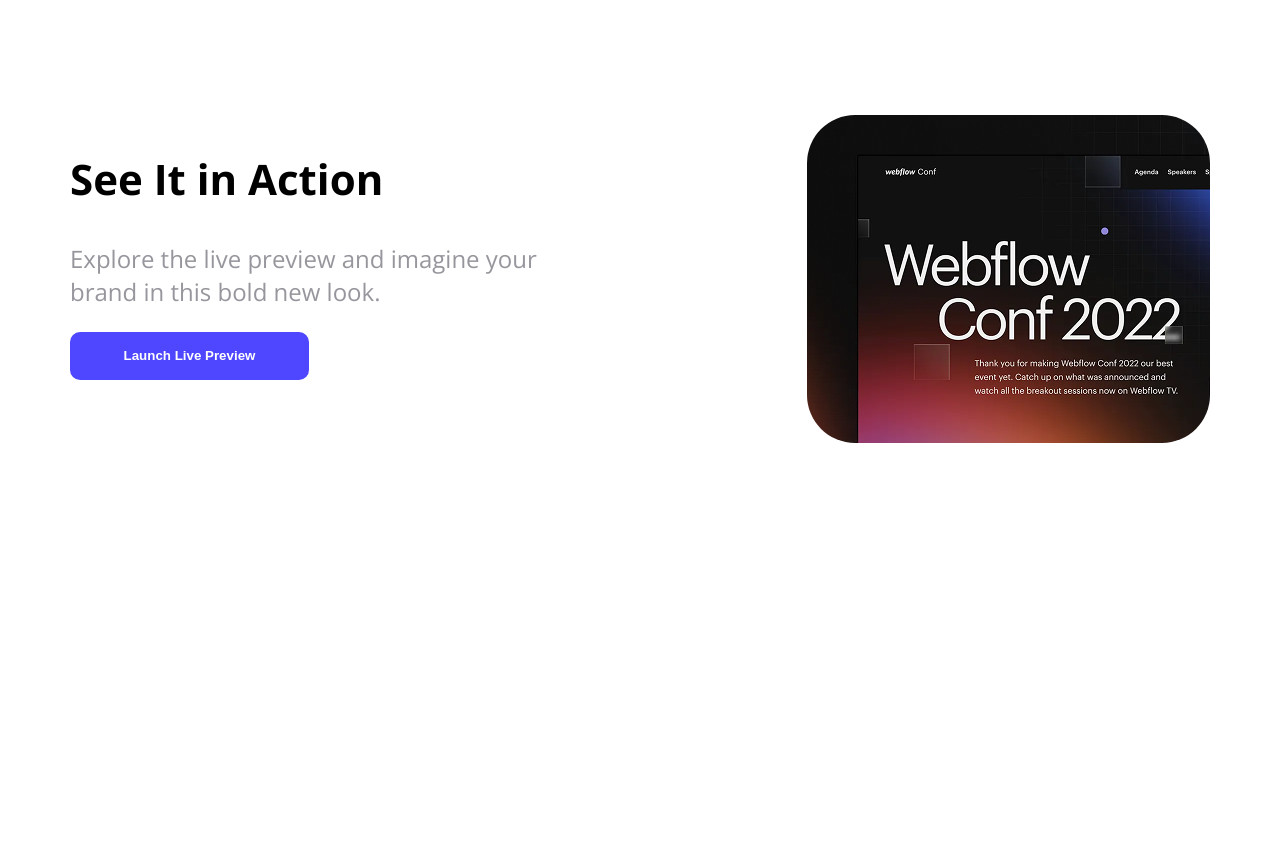
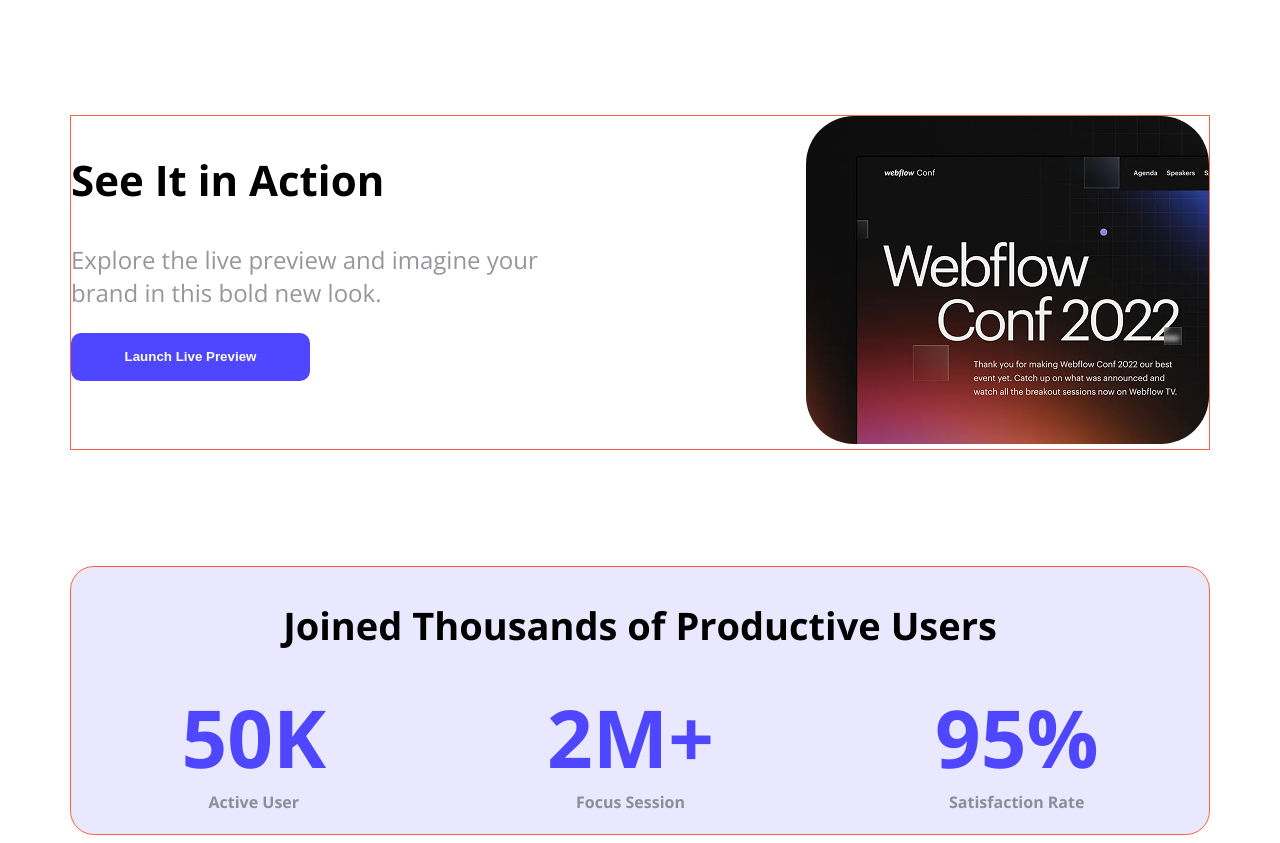
Before and after one commit to joybappy/assignment-1, a plain HTML site: page index.html in a window 1280 px wide. Shown: the part 707-1550 px from the top of the page. Before the commit the page ends 1271 px from the top, so only its background shows below. Drawn offline with nearby package versions, Linux system fonts and the light colour scheme.

Commit message:
productive user section added

```diff
--- a/index.html
+++ b/index.html
@@ -27,7 +27,7 @@
         </header>
     </div>
 
-    <main>
+    <main class="max-width">
         <section class="action">
             <div class="left-item">
                 <h1>See It in Action</h1>
@@ -38,6 +38,24 @@
                 <img src="assets/wc-mini.png" alt="" style="border-radius: 48px;">
             </div>
         </section>
+
+        <section class="productive-user-container">
+            <h1>Joined Thousands of Productive Users</h1>
+            <div class="user-data-container">
+                <div class="user-actual-data">
+                    <h1>50K</h1>
+                    <h4>Active User</h4>
+                </div>
+                <div class="user-actual-data">
+                    <h1>2M+</h1>
+                    <h4>Focus Session</h4>
+                </div>
+                <div class="user-actual-data">
+                    <h1>95%</h1>
+                    <h4>Satisfaction Rate</h4>
+                </div>
+            </div>
+        </section>
     </main>
     <footer>
 
--- a/styles.css
+++ b/styles.css
@@ -5,6 +5,11 @@
      font-style: normal;
      font-variation-settings:
          "wdth" 100;
+ }
+
+ .max-width {
+     max-width: 1140px;
+     margin: 0 auto;
  }
 
  .header-background {
@@ -63,8 +68,7 @@
  }
 
  .action {
-     max-width: 1140px;
-     margin: 0 auto;
+     border: 1px solid tomato;
      display: flex;
      justify-content: space-between;
      margin-top: 116px;
@@ -94,3 +98,37 @@
      width: 239px;
      color: white;
  }
+
+ .productive-user-container {
+     border: 1px solid tomato;
+     background-color: #4d47ff1f;
+     border-radius: 24px;
+ }
+
+ .productive-user-container h1 {
+     font-size: 38px;
+     font-weight: bold;
+     text-align: center;
+ }
+
+ .user-data-container {
+     display: flex;
+     justify-content: space-around;
+     align-items: center;
+ }
+
+ .user-actual-data h1 {
+     color: #4E47FF;
+     font-size: 80px;
+     margin-bottom: 0px;
+     text-align: center;
+     margin: 0;
+     padding: 0;
+ }
+
+ .user-actual-data h4 {
+     color: #00000065;
+     text-align: center;
+     margin-top: 0;
+     padding-top: 0;
+ }
```
